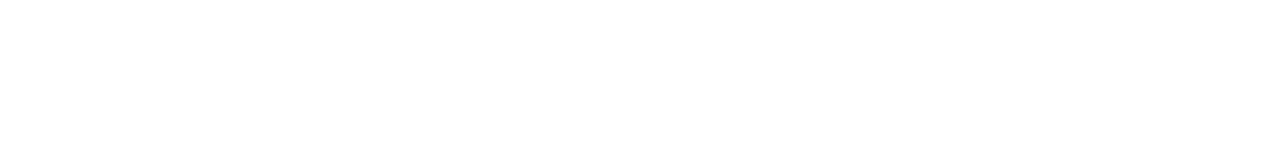
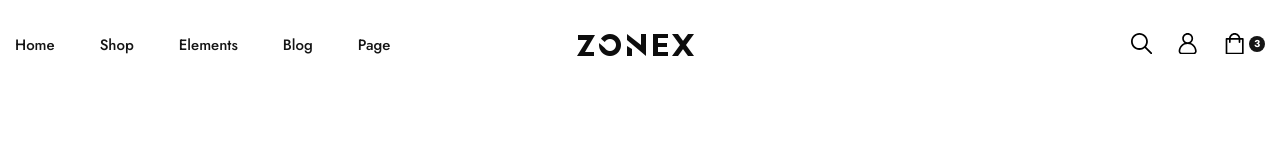
Before and after one commit to Royal-Aver/Zonex, a website: page app/index.html in a window 1280 px wide. Drawn offline with nearby package versions, Linux system fonts and the light colour scheme; files that its build step writes are made by us from their sources.

Commit message:
added header, burger and adaptive header

```diff
--- a/app/index.html
+++ b/app/index.html
@@ -6,17 +6,109 @@
 	<meta http-equiv="X-UA-Compatible" content="IE=edge">
 	<meta name="viewport" content="width=device-width, initial-scale=1.0">
 	<link rel="stylesheet" href="css/style.min.css">
-	<title>Document</title>
+	<title>Online store of men's and women's clothing Zonex | Home page</title>
 </head>
 
 <body>
 	<header class="header">
-		<button class="burger" type="button">
-						<span></span>
-						<span></span>
-						<span></span>
-						<span class="sr-only">Открыть меню</span>
-					</button>
+		<div class="container container--big">
+			<div class="header__inner">
+				<nav class="header__menu menu">
+					<ul class="menu__list">
+						<li class="menu__item">
+							<a class="menu__link" href="#">
+								Home
+							</a>
+						</li>
+
+						<li class="menu__item">
+							<a class="menu__link" href="#">
+								Shop
+							</a>
+						</li>
+
+						<li class="menu__item">
+							<a class="menu__link" href="#">
+								Elements
+							</a>
+						</li>
+
+						<li class="menu__item">
+							<a class="menu__link" href="#">
+								Blog
+							</a>
+						</li>
+
+						<li class="menu__item">
+							<a class="menu__link" href="#">
+								Page
+							</a>
+						</li>
+					</ul>
+				</nav>
+
+				<button class="header__burger" type="button">
+					<span></span>
+					<span></span>
+					<span></span>
+					<span class="sr-only">open the menu</span>
+				</button>
+
+				<div class="header__logo logo">
+					<img class="logo__img" src="images/logo.png" alt="logo">
+				</div>
+
+				<ul class="user-nav header__user-nav">
+					<li class="user-nav__item">
+						<a class="user-nav__link" href="#">
+							<?xml version="1.0" encoding="UTF-8"?>
+							<svg xmlns="http://www.w3.org/2000/svg" xmlns:xlink="http://www.w3.org/1999/xlink" width="16pt"
+								height="16pt" viewBox="0 0 16 16" version="1.1">
+								<g id="surface1">
+									<path stroke=none;fill-rule=nonzero;fill=rgb(0%,0%,0%);fill-opacity=1;
+										d="M 15.804688 14.863281 L 11.253906 10.3125 C 12.136719 9.222656 12.667969 7.839844 12.667969 6.332031 C 12.667969 2.839844 9.824219 0 6.332031 0 C 2.839844 0 0 2.839844 0 6.332031 C 0 9.824219 2.839844 12.667969 6.332031 12.667969 C 7.839844 12.667969 9.222656 12.136719 10.3125 11.253906 L 14.863281 15.804688 C 14.992188 15.933594 15.164062 16 15.332031 16 C 15.503906 16 15.675781 15.933594 15.804688 15.804688 C 16.066406 15.542969 16.066406 15.121094 15.804688 14.863281 Z M 6.332031 11.332031 C 3.574219 11.332031 1.332031 9.089844 1.332031 6.332031 C 1.332031 3.574219 3.574219 1.332031 6.332031 1.332031 C 9.089844 1.332031 11.332031 3.574219 11.332031 6.332031 C 11.332031 9.089844 9.089844 11.332031 6.332031 11.332031 Z M 6.332031 11.332031 " />
+								</g>
+							</svg>
+						</a>
+					</li>
+
+					<li class="user-nav__item">
+						<a class="user-nav__link" href="#">
+							<?xml version="1.0" encoding="UTF-8"?>
+							<svg xmlns="http://www.w3.org/2000/svg" xmlns:xlink="http://www.w3.org/1999/xlink" width="16pt"
+								height="16pt" viewBox="0 0 16 16" version="1.1">
+								<g id="surface1">
+									<path stroke=none;fill-rule=nonzero;fill=rgb(0%,0%,0%);fill-opacity=1;
+										d="M 10.410156 7.417969 C 11.4375 6.671875 12.101562 5.464844 12.101562 4.101562 C 12.101562 1.839844 10.261719 0 8 0 C 5.738281 0 3.898438 1.839844 3.898438 4.101562 C 3.898438 5.464844 4.5625 6.671875 5.589844 7.417969 C 3.042969 8.394531 1.230469 10.859375 1.230469 13.742188 C 1.230469 14.988281 2.242188 16 3.488281 16 L 12.511719 16 C 13.757812 16 14.769531 14.988281 14.769531 13.742188 C 14.769531 10.859375 12.957031 8.394531 10.410156 7.417969 Z M 5.128906 4.101562 C 5.128906 2.519531 6.417969 1.230469 8 1.230469 C 9.582031 1.230469 10.871094 2.519531 10.871094 4.101562 C 10.871094 5.6875 9.582031 6.972656 8 6.972656 C 6.417969 6.972656 5.128906 5.6875 5.128906 4.101562 Z M 12.511719 14.769531 L 3.488281 14.769531 C 2.921875 14.769531 2.460938 14.308594 2.460938 13.742188 C 2.460938 10.691406 4.945312 8.207031 8 8.207031 C 11.054688 8.207031 13.539062 10.691406 13.539062 13.742188 C 13.539062 14.308594 13.078125 14.769531 12.511719 14.769531 Z M 12.511719 14.769531 " />
+								</g>
+							</svg>
+						</a>
+					</li>
+
+					<li class="user-nav__item">
+						<a class="user-nav__link header__link--padding" href="#">
+							<?xml version="1.0" encoding="UTF-8"?>
+							<svg xmlns="http://www.w3.org/2000/svg" xmlns:xlink="http://www.w3.org/1999/xlink" width="16pt"
+								height="16pt" viewBox="0 0 16 16" version="1.1">
+								<g id="surface1">
+									<path stroke=none;fill-rule=nonzero;fill=rgb(0%,0%,0%);fill-opacity=1;
+										d="M 14.125 3.75 L 12.21875 3.75 C 11.972656 1.640625 10.175781 0 8 0 C 5.824219 0 4.027344 1.640625 3.78125 3.75 L 1.875 3.75 C 1.53125 3.75 1.25 4.03125 1.25 4.375 L 1.25 15.375 C 1.25 15.71875 1.53125 16 1.875 16 L 14.125 16 C 14.46875 16 14.75 15.71875 14.75 15.375 L 14.75 4.375 C 14.75 4.03125 14.46875 3.75 14.125 3.75 Z M 8 1.25 C 9.484375 1.25 10.71875 2.332031 10.957031 3.75 L 5.042969 3.75 C 5.28125 2.332031 6.515625 1.25 8 1.25 Z M 13.5 14.75 L 2.5 14.75 L 2.5 5 L 3.75 5 L 3.75 6.875 C 3.75 7.21875 4.03125 7.5 4.375 7.5 C 4.71875 7.5 5 7.21875 5 6.875 L 5 5 L 11 5 L 11 6.875 C 11 7.21875 11.28125 7.5 11.625 7.5 C 11.96875 7.5 12.25 7.21875 12.25 6.875 L 12.25 5 L 13.5 5 Z M 13.5 14.75 " />
+								</g>
+							</svg>
+							<span class="user-nav__num">
+								3
+							</span>
+						</a>
+					</li>
+
+			</div>
+		</div>
+		</div>
+
+
+
+
+
 	</header>
 
 	<script src="js/main.min.js"></script>
--- a/app/js/main.js
+++ b/app/js/main.js
@@ -1,15 +1,15 @@
-// $(function () {
+$(function () {
 	// 	$('.slider').slick({
-// 			$('.burger, .menu a').on('click', function () {
-// 		$('.menu').toggleClass('menu--active')
-// 	});
+	$('.header__burger').on('click', function () {
+		$('.menu__list').toggleClass('menu__list--active')
+	});
 
-// 	$(".menu a, .logo").on("click", function (event) {
-// 		event.preventDefault();
-// 		var id = $(this).attr('href'),
-// 			top = $(id).offset().top;
-// 		$('body,html').animate({ scrollTop: top }, 1500);
-// 	});
+	// $(".menu__list a, .logo").on("click", function (event) {
+	// 	event.preventDefault();
+	// 	var id = $(this).attr('href'),
+	// 		top = $(id).offset().top;
+	// 	$('body,html').animate({ scrollTop: top }, 1500);
+	// });
 
 	// 	$(window).on("scroll", function () {
 	// 		var wn = $(window).scrollTop();
@@ -31,4 +31,4 @@
 
 	// 	})
 
-// });
+});
--- a/app/scss/_fonts.scss
+++ b/app/scss/_fonts.scss
@@ -1,8 +1,17 @@
 @font-face {
-	font-family: "Quicksand-400";
-	font-weight: 400;
+	font-family: "Jost";
+	font-weight: 500;
 	font-style: normal;
-	src: url(../fonts/Quicksand-Regular.woff2) format("woff2");
-	src: url(../fonts/Quicksand-Regular.woff) format("woff");
+	src: url(../fonts/Jost-Medium.woff2) format("woff2");
+	src: url(../fonts/Jost-Medium.woff) format("woff");
 	font-display: swap;
 }
+
+@font-face {
+	font-family: "Jost";
+	font-weight: 700;
+	font-style: normal;
+	src: url(../fonts/Jost-Bold.woff2) format("woff2");
+	src: url(../fonts/Jost-Bold.woff) format("woff");
+	font-display: swap;
+}
--- a/app/scss/_global.scss
+++ b/app/scss/_global.scss
@@ -1,7 +1,19 @@
+body {
+	font-family: "Jost";
+	font-weight: 500;
+	font-size: 13px;
+	line-height: 1.2;
+	color: $default-color;
+}
+
 .container {
-	max-width: 1200px;
+	max-width: 1355px;
 	padding: 0 15px;
 	margin: 0 auto;
+
+	&--big {
+		max-width: 1850px;
+	}
 }
 
 .sr-only {
--- a/app/scss/_mixins.scss
+++ b/app/scss/_mixins.scss
@@ -8,3 +8,9 @@ $xl: 1200px;
 		@content;
 	}
 }
+
+@mixin s($width) {
+	@media only screen and (min-width: $width) {
+		@content;
+	}
+}
--- a/app/scss/_reset.scss
+++ b/app/scss/_reset.scss
@@ -34,6 +34,7 @@ dd {
 
 ul {
 	list-style: none;
+	padding: 0;
 }
 
 img {
--- a/app/scss/_vars.scss
+++ b/app/scss/_vars.scss
@@ -1,4 +1,2 @@
-%quicksand-500 {
-	font-family: "quicksand-medium", sans-serif;
-	font-weight: 500;
-}
+$default-color: #151515;
+$gray-color: #454545;
--- /dev/null
+++ b/app/scss/components/_header.scss
@@ -0,0 +1,151 @@
+.header {
+	position: fixed;
+	left: 0;
+	right: 0;
+	width: 100%;
+	z-index: 100;
+
+	&__inner {
+		display: flex;
+		align-items: center;
+		justify-content: space-between;
+		height: 90px;
+	}
+
+	&__burger {
+		display: none;
+
+		@include r($md) {
+			display: block;
+			background-color: transparent;
+			border: none;
+			position: relative;
+			z-index: 2;
+			padding: 0 10px;
+
+			& span {
+				display: block;
+				width: 45px;
+				height: 5px;
+				background-color: $default-color;
+				margin: 8px 0;
+			}
+		}
+	}
+
+	&__logo {
+		margin: 0 auto;
+		width: 117px;
+		height: 22px;
+		object-fit: cover;
+	}
+
+	&__user-nav {
+		margin-left: 250px;
+	}
+}
+
+.menu {
+	&__list {
+		display: flex;
+
+		@include r($md) {
+			display: block;
+			position: absolute;
+			top: 90px;
+			right: 20%;
+			left: 0;
+			opacity: 0.95;
+			padding: 30px 30px 20px 30px;
+			background-color: $default-color;
+			height: 100vh;
+			color: #fff;
+			transform: translateX(-200%);
+			transition: transform 0.7s;
+
+			&--active {
+				transform: translateX(0%);
+			}
+		}
+	}
+
+	&__item {
+		font-size: 15px;
+
+		&:not(:last-child) {
+			margin-right: 45px;
+		}
+
+		@include r($md) {
+			margin-right: 0;
+			padding: 25px 0;
+		}
+	}
+
+	&__link {
+		border-bottom: 2px solid transparent;
+		transition: padding 0.5s, border-color 0.5s;
+
+		&:hover {
+			padding-bottom: 5px;
+			border-bottom: 2px solid $default-color;
+		}
+
+		@include r($md) {
+			padding: 20px 20px;
+		}
+	}
+}
+
+.user-nav {
+	display: flex;
+
+	&__item {
+		position: relative;
+
+		&:not(:last-child) {
+			margin-right: 25px;
+		}
+
+		&:last-child {
+			padding-right: 20px;
+		}
+	}
+
+	&__link {
+		&--padding {
+			padding-right: 20px;
+		}
+
+		path {
+			transition: fill 0.5s;
+		}
+
+		&:last-child {
+			margin-right: 0;
+		}
+
+		&:hover {
+			path {
+				fill: $gray-color;
+			}
+		}
+	}
+
+	&__num {
+		display: flex;
+		align-items: center;
+		justify-content: center;
+		position: absolute;
+		right: 0;
+		top: 3px;
+		padding: 0 5px;
+		font-size: 10px;
+		font-weight: 700;
+		background-color: $default-color;
+		width: 16px;
+		height: 16px;
+		border-radius: 50%;
+		color: #fff;
+	}
+}
--- a/app/scss/index/_header.scss
+++ /dev/null
@@ -1,54 +0,0 @@
-	.header {
-			position: fixed;
-	left: 0;
-	right: 0;
-	}
-
-.logo__img {
-	width: 60px;
-	height: 63px;
-	object-fit: cover;
-}
-
-// .menu {
-// 	&__list {
-// 		display: flex;
-
-// 		@include r($lg) {
-// 			display: block;
-// 			position: absolute;
-// 			top: 115px;
-// 			right: 0;
-// 			left: 0;
-// 			opacity: 0.95;
-// 			padding-top: 30px;
-// 			background-color: $black-color;
-// 			text-align: center;
-// 			height: 100vh;
-// 			transform: translateX(200%);
-// 			transition: transform 0.5s;
-// 		}
-
-// &--active {
-// 			@include r($lg) {
-// 				transform: translateX(0%);
-// 				top: 95px;
-// 			}
-
-.burger {
-	display: none;
-	background-color: transparent;
-	border: none;
-	margin-left: auto;
-	position: relative;
-	z-index: 2;
-	padding: 0 10px;
-}
-
-.burger span {
-	display: block;
-	width: 45px;
-	height: 5px;
-	background-color: #fff;
-	margin: 8px 0;
-}
--- a/app/scss/style.scss
+++ b/app/scss/style.scss
@@ -5,4 +5,4 @@
 @import "libs";
 @import "mixins";
 
-@import "index/header";
+@import "components/header";
```
Also changed, not shown: app/fonts/Jost-Bold.woff (added), app/fonts/Jost-Bold.woff2 (added), app/fonts/Jost-Medium.woff (added), app/fonts/Jost-Medium.woff2 (added), app/images/icons/avatar.svg (added), app/images/icons/loupe.svg (added), app/images/icons/shopping-bag.svg (added), app/images/logo.png (added), app/js/main.min.js. Lines whose indentation alone changed are shown as unchanged.
